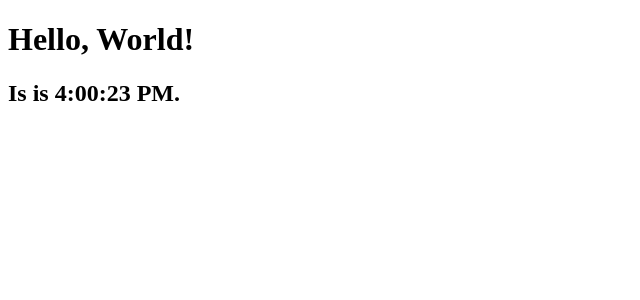
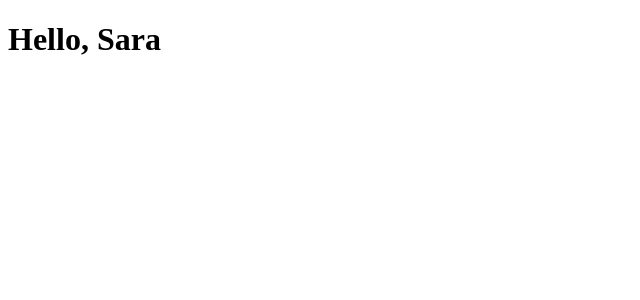
Before and after one commit to llogan382/MoreReactPractice, a React (Create React App) app: page / in a window 1280 px wide. Shown: the top 300 px of the page, without its empty margins (0-640 px from the left). Built offline with nearby package versions, Linux system fonts and the light colour scheme.

Commit message:
Calling Components

```diff
--- a/src/index.js
+++ b/src/index.js
@@ -1,22 +1,21 @@
 import React from 'react';
 import ReactDOM from 'react-dom';
-// import App from './App';
+// import Welcome from './App';
 import * as serviceWorker from './serviceWorker';
 
 
-function tick() {
-    const element = (
-        <div>
-            <h1>Hello, World!</h1>
-            <h2>Is is {new Date().toLocaleTimeString()}.</h2>
-        </div>
-    );
-    ReactDOM.render(element, document.getElementById('root'));
+class Welcome extends React.Component {
+    render() {
+        return <h1>Hello, {this.props.name}</h1>;
+    }
 }
-setInterval(tick, 1000);
 
+const element = <Welcome name="Sara" />;
 
-
+ReactDOM.render(
+    element,
+    document.getElementById('root')
+);
 // If you want your app to work offline and load faster, you can change
 // unregister() to register() below. Note this comes with some pitfalls.
 // Learn more about service workers: https://bit.ly/CRA-PWA
```
Also changed, not shown: src/App.js (+5 -9 lines).
